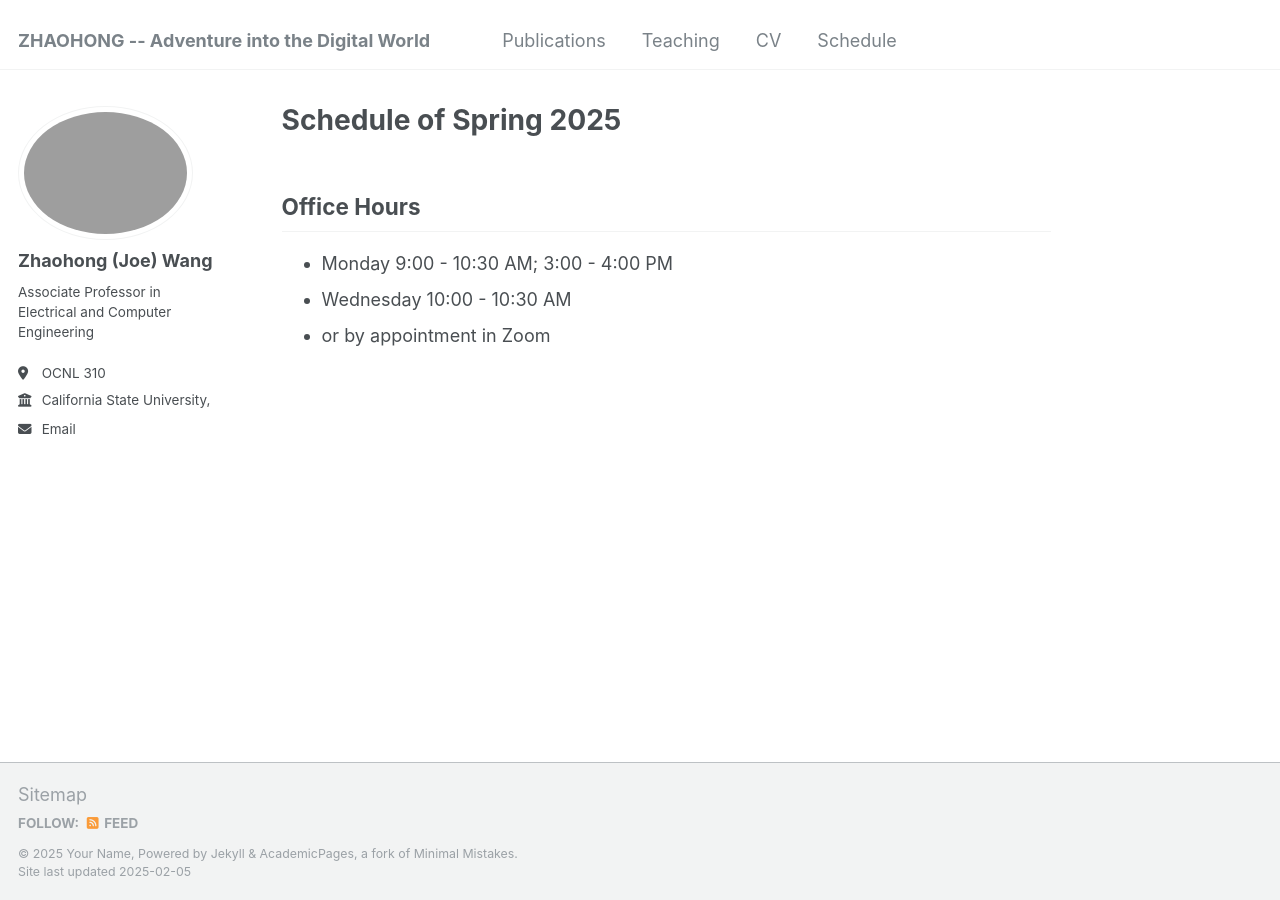
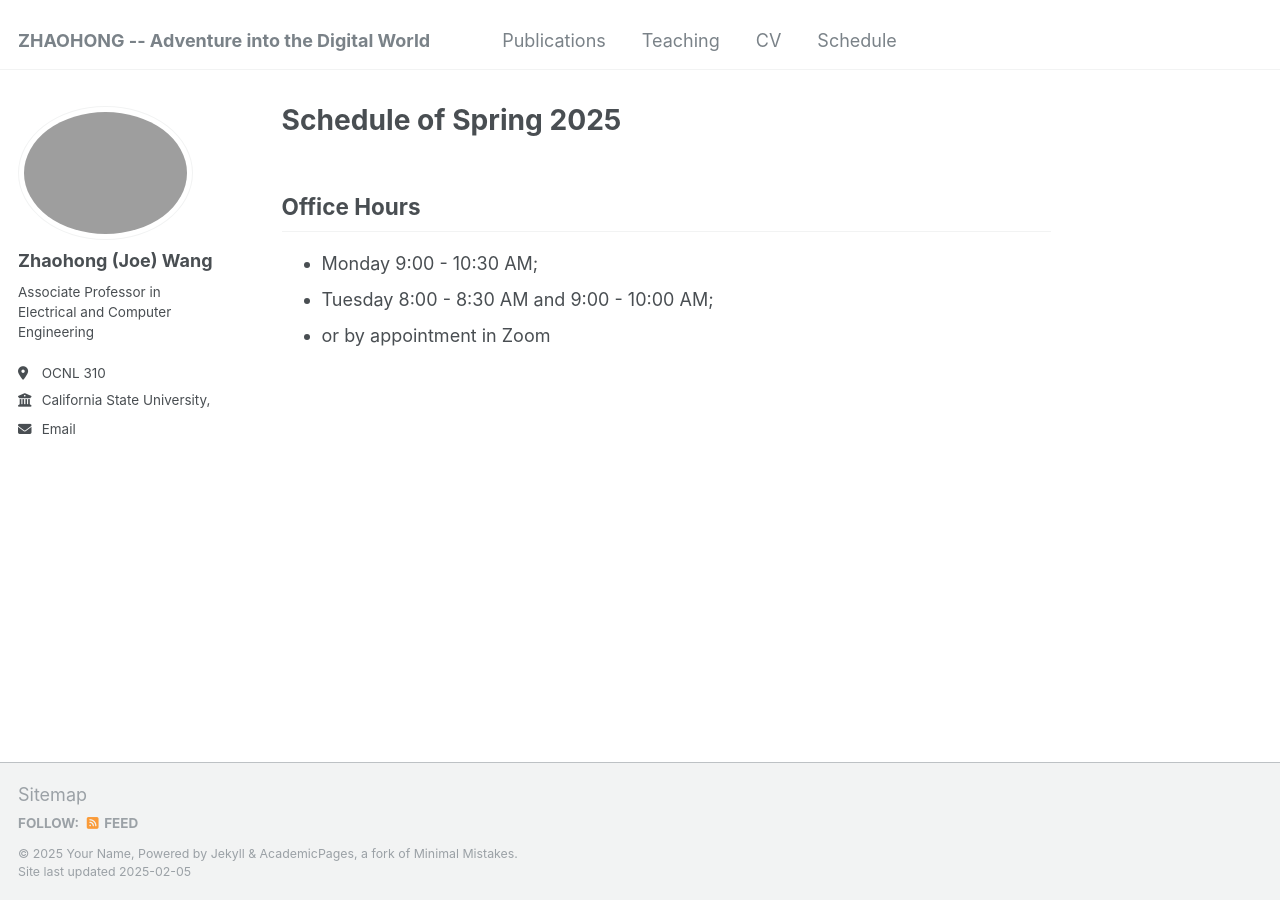
Before and after one commit to ciphermpcJoe/ciphermpcjoe.github.io, a Jekyll site: the page built from _pages/markdown.md, in a window 1280 px wide. Built offline with Jekyll 4.4.1, drawn with Linux system fonts in a browser that asks for light colours.

Commit message:
New schedule

```diff
--- a/_pages/markdown.md
+++ b/_pages/markdown.md
@@ -8,6 +8,6 @@ redirect_from:
 ---
 
 ## Office Hours
- * Monday 9:00 - 10:30 AM; 3:00 - 4:00 PM
- * Wednesday 10:00 - 10:30 AM
+ * Monday 9:00 - 10:30 AM;
+ * Tuesday 8:00 - 8:30 AM and 9:00 - 10:00 AM;
  * or by appointment in Zoom
```
